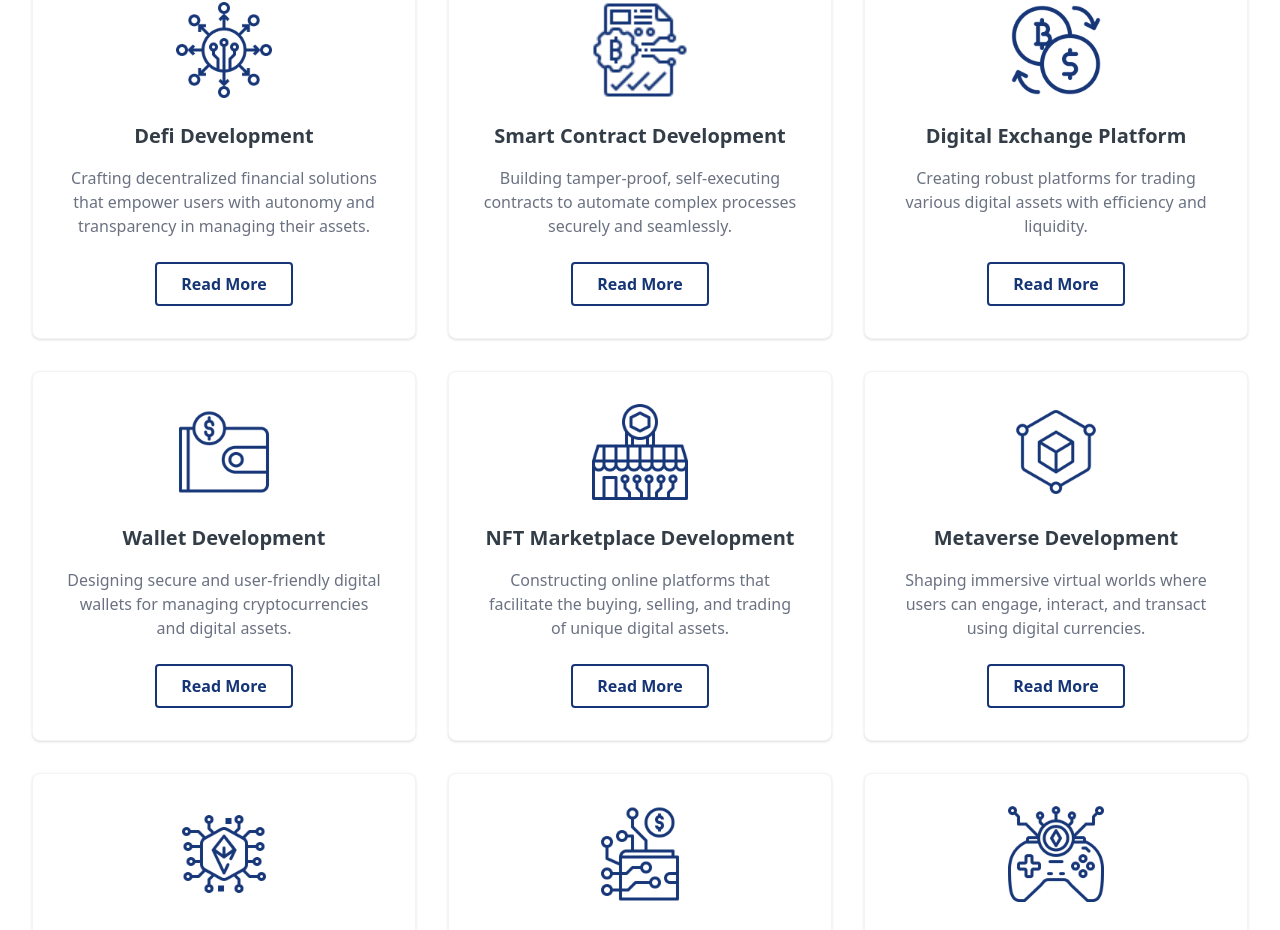
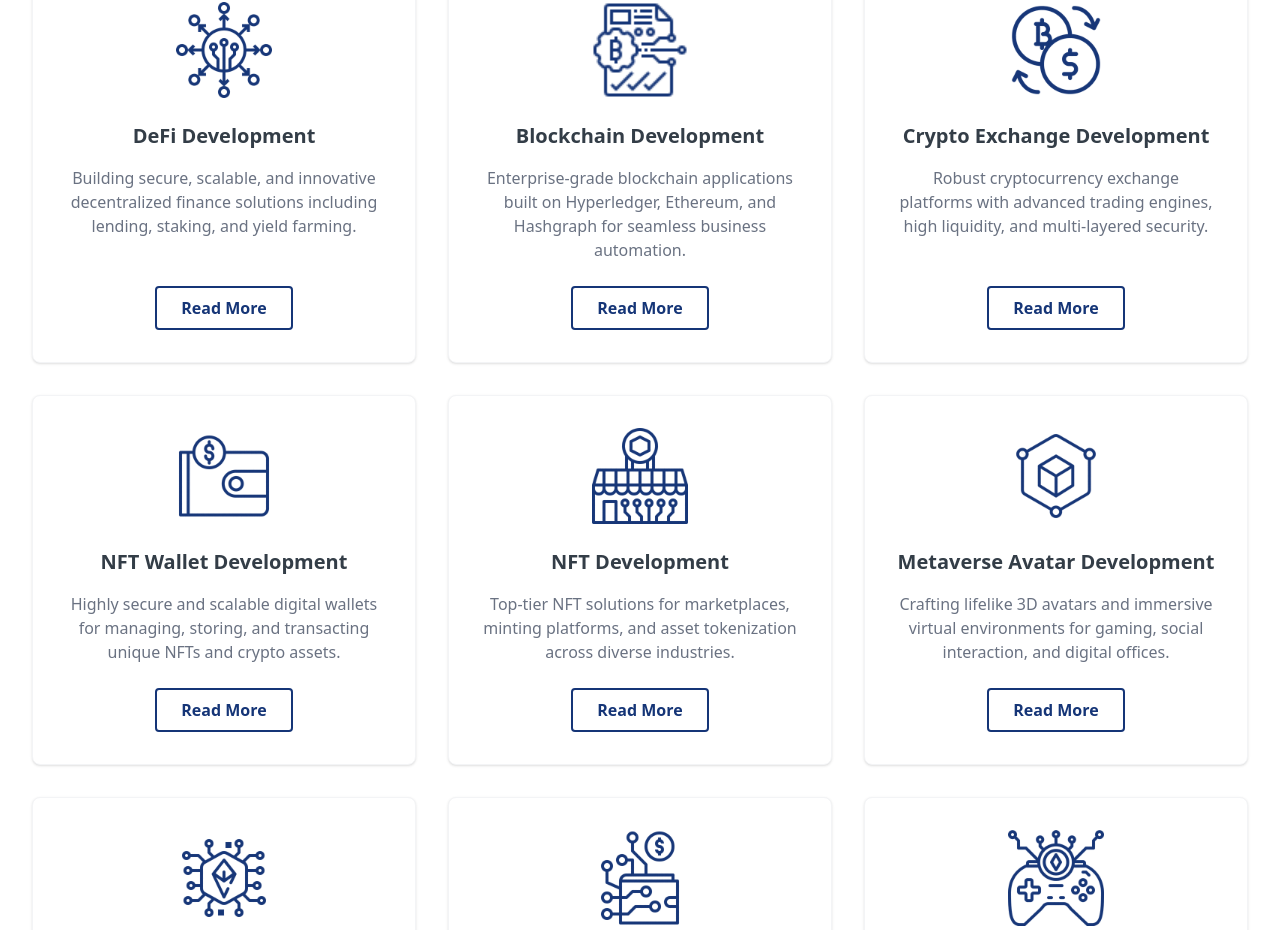
Before and after one commit to anaswebdevpro/Quantix-Global, a Next.js app: page / in a window 1280 px wide. Shown: the part 1715-2645 px from the top of the page. Built offline with nearby package versions, Linux system fonts and the light colour scheme.

Commit message:
feat: Add Services section, blog coming soon page, and a new Footer component.

```diff
--- a/src/app/blog/page.js
+++ b/src/app/blog/page.js
@@ -1,12 +1,15 @@
-import React from 'react';
-import { Heading } from '@/components/ui/Heading';
-import Container from '@/components/ui/container';
+import React from "react";
+import { Heading } from "@/components/ui/Heading";
+import Container from "@/components/ui/container";
+import Link from "next/link";
 
 export default function Page() {
   return (
-    <div className='bg-[#153577] min-h-screen pt-32 pb-20'>
+    <div className="bg-[#153577] min-h-screen pt-32 pb-20">
       <Container>
-        <Heading>Blog</Heading>
+        <Heading className="text-white text-center">
+          Coming Soon .....
+        </Heading>
       </Container>
     </div>
   );
--- a/src/components/Sections/Footer.js
+++ b/src/components/Sections/Footer.js
@@ -59,7 +59,7 @@ const footerLinks = {
       { name: "Contact Us", href: "/contact-us" },
       { name: "Blog", href: "/blog" },
       { name: "Terms & Conditions", href: "/terms-and-conditions" },
-      { name: "Current Openings", href: "#" },
+      // { name: "Current Openings", href: "#" },
     ],
   },
 };
--- a/src/components/Sections/Services.js
+++ b/src/components/Sections/Services.js
@@ -7,56 +7,56 @@ import { SectionHeading } from "../ui/SectionHeading";
 
 const services = [
   {
-    title: "Defi Development",
-    desc: "Crafting decentralized financial solutions that empower users with autonomy and transparency in managing their assets.",
+    title: "DeFi Development",
+    desc: "Building secure, scalable, and innovative decentralized finance solutions including lending, staking, and yield farming.",
     image: "/assets/image/Defi-Development.png",
     link: "/defi-development",
   },
   {
-    title: "Smart Contract Development",
-    desc: "Building tamper-proof, self-executing contracts to automate complex processes securely and seamlessly.",
+    title: "Blockchain Development",
+    desc: "Enterprise-grade blockchain applications built on Hyperledger, Ethereum, and Hashgraph for seamless business automation.",
     image: "/assets/image/Smart-Contract-Development-1.png",
-    link: "/smart-contract",
+    link: "/blockchain-development",
   },
   {
-    title: "Digital Exchange Platform",
-    desc: "Creating robust platforms for trading various digital assets with efficiency and liquidity.",
+    title: "Crypto Exchange Development",
+    desc: "Robust cryptocurrency exchange platforms with advanced trading engines, high liquidity, and multi-layered security.",
     image: "/assets/image/Digital-Exchange-Platform.png",
-    link: "/digital-exchange",
+    link: "/crypto-exchange",
   },
   {
-    title: "Wallet Development",
-    desc: "Designing secure and user-friendly digital wallets for managing cryptocurrencies and digital assets.",
+    title: "NFT Wallet Development",
+    desc: "Highly secure and scalable digital wallets for managing, storing, and transacting unique NFTs and crypto assets.",
     image: "/assets/image/Wallet-Development-1-1.png",
-    link: "/wallet-development",
+    link: "/nft-wallet",
   },
   {
-    title: "NFT Marketplace Development",
-    desc: "Constructing online platforms that facilitate the buying, selling, and trading of unique digital assets.",
+    title: "NFT Development",
+    desc: "Top-tier NFT solutions for marketplaces, minting platforms, and asset tokenization across diverse industries.",
     image: "/assets/image/NFT-Marketplace-Development.png",
-    link: "/nft-marketplace",
+    link: "/nft-development",
   },
   {
-    title: "Metaverse Development",
-    desc: "Shaping immersive virtual worlds where users can engage, interact, and transact using digital currencies.",
+    title: "Metaverse Avatar Development",
+    desc: "Crafting lifelike 3D avatars and immersive virtual environments for gaming, social interaction, and digital offices.",
     image: "/assets/image/Metaverse-Development.png",
-    link: "/metaverse",
+    link: "/metaverse-avatar",
   },
   {
-    title: "Token Development",
-    desc: "Crafting custom tokens to enable various functionalities within blockchain ecosystems.",
+    title: "BSC Token Development",
+    desc: "Expert Binance Smart Chain services for launching utility tokens, governance tokens, and smart contract integration.",
     image: "/assets/image/Token-Development.png",
-    link: "/token-development",
+    link: "/bsc-token",
   },
   {
-    title: "White label Wallet Development",
-    desc: "Providing customizable wallet solutions for businesses to offer branded digital asset management services.",
+    title: "White Label Exchange",
+    desc: "Ready-to-deploy, customizable white-label exchange software designed for rapid market entry and secure trading.",
     image: "/assets/image/White-label-Wallet-Development.png",
-    link: "/white-label-wallet",
+    link: "/white-label-exchange",
   },
   {
-    title: "NFT Gaming Platform Development",
-    desc: "Creating interactive gaming ecosystems where players can trade, own, and utilize NFT-based in-game assets.",
+    title: "NFT Gaming Development",
+    desc: "Creating interactive Play-to-Earn gaming ecosystems where players can own and trade NFT-based in-game assets.",
     image: "/assets/image/NFT-Gaming-Platform-Development.png",
     link: "/nft-gaming",
   },
```
